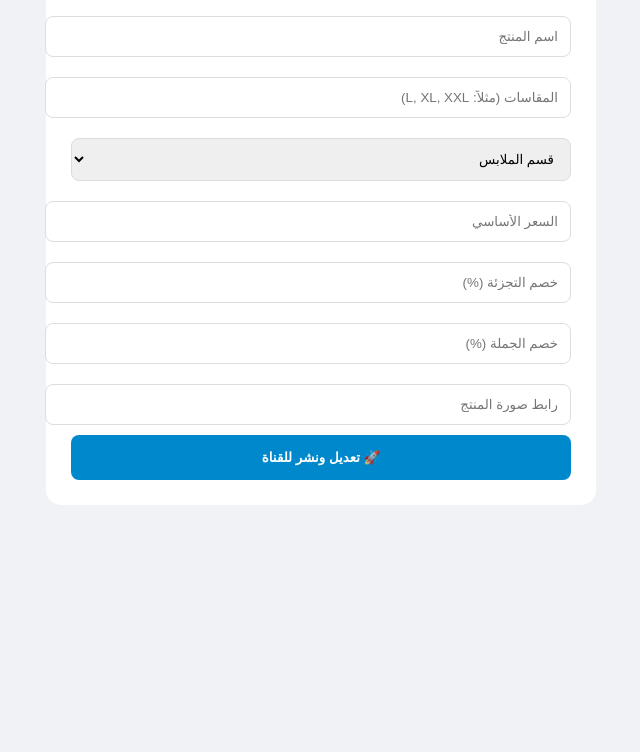
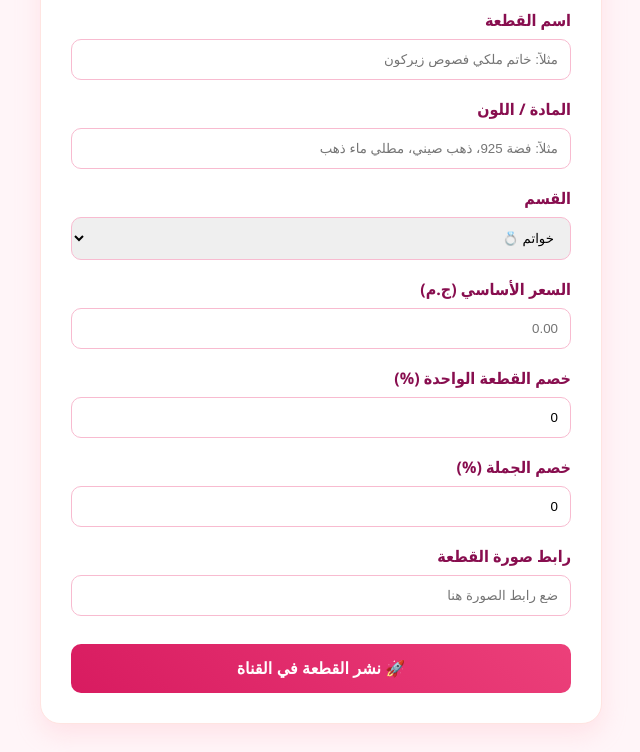
Before and after one commit to ramisamir2006-hash/my-store, a website: page public/index.html in a window 1280 px wide. Shown: the part 128-880 px from the top of the page, without its empty margins (319-959 px from the left). Before the commit the page ends 800 px from the top, so only its background shows below. Drawn offline with Linux system fonts and the light colour scheme.

Commit message:
Update index.html
Signed-off-by: ramisamir2006-hash <ramisamir2006@gmail.com>

```diff
--- a/public/index.html
+++ b/public/index.html
@@ -2,47 +2,85 @@
 <html lang="ar" dir="rtl">
 <head>
     <meta charset="UTF-8">
-    <title>إدارة my-store</title>
+    <title>إدارة متجر الإكسسوارات | my-store</title>
     <style>
-        body { font-family: 'Segoe UI', sans-serif; background: #f0f2f5; padding: 20px; }
-        .card { background: white; max-width: 500px; margin: auto; padding: 25px; border-radius: 15px; shadow: 0 4px 6px rgba(0,0,0,0.1); }
-        input, select { width: 100%; padding: 12px; margin: 10px 0; border: 1px solid #ddd; border-radius: 8px; }
-        button { width: 100%; padding: 15px; background: #0088cc; color: white; border: none; border-radius: 8px; font-weight: bold; cursor: pointer; }
+        body { font-family: 'Segoe UI', Tahoma, Geneva, Verdana, sans-serif; background: #fff5f8; padding: 20px; color: #444; }
+        .card { background: white; max-width: 500px; margin: auto; padding: 30px; border-radius: 20px; box-shadow: 0 10px 25px rgba(255,182,193,0.3); border: 1px solid #ffe4e1; }
+        h2 { text-align: center; color: #d81b60; margin-bottom: 25px; font-size: 24px; }
+        label { display: block; margin-top: 10px; font-weight: bold; color: #880e4f; }
+        input, select { width: 100%; padding: 12px; margin: 8px 0; border: 1px solid #f8bbd0; border-radius: 10px; box-sizing: border-box; outline: none; transition: 0.3s; }
+        input:focus { border-color: #d81b60; box-shadow: 0 0 5px rgba(216, 27, 96, 0.2); }
+        button { width: 100%; padding: 15px; background: linear-gradient(45deg, #d81b60, #ec407a); color: white; border: none; border-radius: 10px; font-weight: bold; cursor: pointer; font-size: 16px; margin-top: 20px; transition: 0.3s; }
+        button:hover { background: linear-gradient(45deg, #ad1457, #d81b60); transform: translateY(-2px); }
     </style>
 </head>
 <body>
+
     <div class="card">
-        <h2>🛠 إدارة my-store</h2>
-        <input type="text" id="name" placeholder="اسم المنتج">
-        <input type="text" id="size" placeholder="المقاسات (مثلاً: L, XL, XXL)">
+        <h2>✨ إدارة متجر الإكسسوارات ✨</h2>
+
+        <label>اسم القطعة</label>
+        <input type="text" id="name" placeholder="مثلاً: خاتم ملكي فصوص زيركون">
+
+        <label>المادة / اللون</label>
+        <input type="text" id="material" placeholder="مثلاً: فضة 925، ذهب صيني، مطلي ماء ذهب">
+
+        <label>القسم</label>
         <select id="cat">
-            <option value="ملابس">قسم الملابس</option>
-            <option value="أحذية">قسم الأحذية</option>
+            <option value="خواتم">خواتم 💍</option>
+            <option value="سلاسل">سلاسل وقلائد 📿</option>
+            <option value="أقراط">أقراط (حلق) ✨</option>
+            <option value="ساعات">ساعات حريمي ⌚</option>
+            <option value="أطقم">أطقم كاملة 🎁</option>
         </select>
-        <input type="number" id="price" placeholder="السعر الأساسي">
-        <input type="number" id="discRetail" placeholder="خصم التجزئة (%)">
-        <input type="number" id="discWholesale" placeholder="خصم الجملة (%)">
-        <input type="text" id="image" placeholder="رابط صورة المنتج">
-        <button onclick="publish()">🚀 تعديل ونشر للقناة</button>
+
+        <label>السعر الأساسي (ج.م)</label>
+        <input type="number" id="price" placeholder="0.00">
+
+        <label>خصم القطعة الواحدة (%)</label>
+        <input type="number" id="discRetail" value="0">
+
+        <label>خصم الجملة (%)</label>
+        <input type="number" id="discWholesale" value="0">
+
+        <label>رابط صورة القطعة</label>
+        <input type="text" id="image" placeholder="ضع رابط الصورة هنا">
+
+        <button onclick="publish()">🚀 نشر القطعة في القناة</button>
     </div>
 
     <script>
         async function publish() {
             const data = {
                 name: document.getElementById('name').value,
-                size: document.getElementById('size').value,
+                size: document.getElementById('material').value, // سنستخدم حقل size للمادة لسهولة الربط
                 cat: document.getElementById('cat').value,
                 price: document.getElementById('price').value,
                 discRetail: document.getElementById('discRetail').value,
                 discWholesale: document.getElementById('discWholesale').value,
                 image: document.getElementById('image').value
             };
-            await fetch('/publish', {
-                method: 'POST',
-                headers: {'Content-Type': 'application/json'},
-                body: JSON.stringify(data)
-            });
-            alert('تم النشر بنجاح!');
+
+            if(!data.name || !data.price || !data.image) {
+                alert('يرجى ملء البيانات الأساسية (الاسم، السعر، الصورة)');
+                return;
+            }
+
+            try {
+                const response = await fetch('/publish', {
+                    method: 'POST',
+                    headers: {'Content-Type': 'application/json'},
+                    body: JSON.stringify(data)
+                });
+
+                if(response.ok) {
+                    alert('تم نشر الإكسسوار بنجاح في القناة! ✅');
+                } else {
+                    alert('حدث خطأ أثناء النشر ❌');
+                }
+            } catch (error) {
+                alert('السيرفر لا يستجيب، تأكد أن الحالة "Healthy" في Koyeb');
+            }
         }
     </script>
 </body>
```
